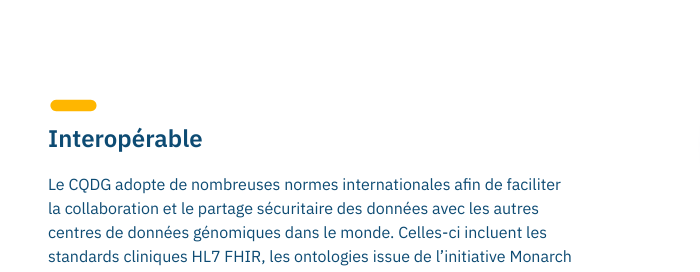
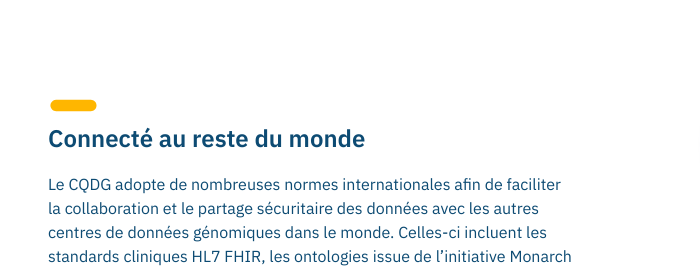
Before and after one commit to cr-ste-justine/cqdg-website, a website: page docs/index.html in a window 1280 px wide. Shown: the part 2720-2992 px from the top of the page, 0-700 px from the left. Drawn offline with Linux system fonts and the light colour scheme.

Commit message:
Update index.html
changement de titre

```diff
--- a/docs/index.html
+++ b/docs/index.html
@@ -326,7 +326,7 @@
   <section class="section section-interoperable wrapper">
     <div class="wrapper--content">
       <div class="content__copy">
-        <h1 class="title--with-pill">Interopérable</h1>
+        <h1 class="title--with-pill">Connecté au reste du monde</h1>
         <p>
           Le CQDG adopte de nombreuses normes internationales afin de
           faciliter la collaboration et le partage sécuritaire des données
```
